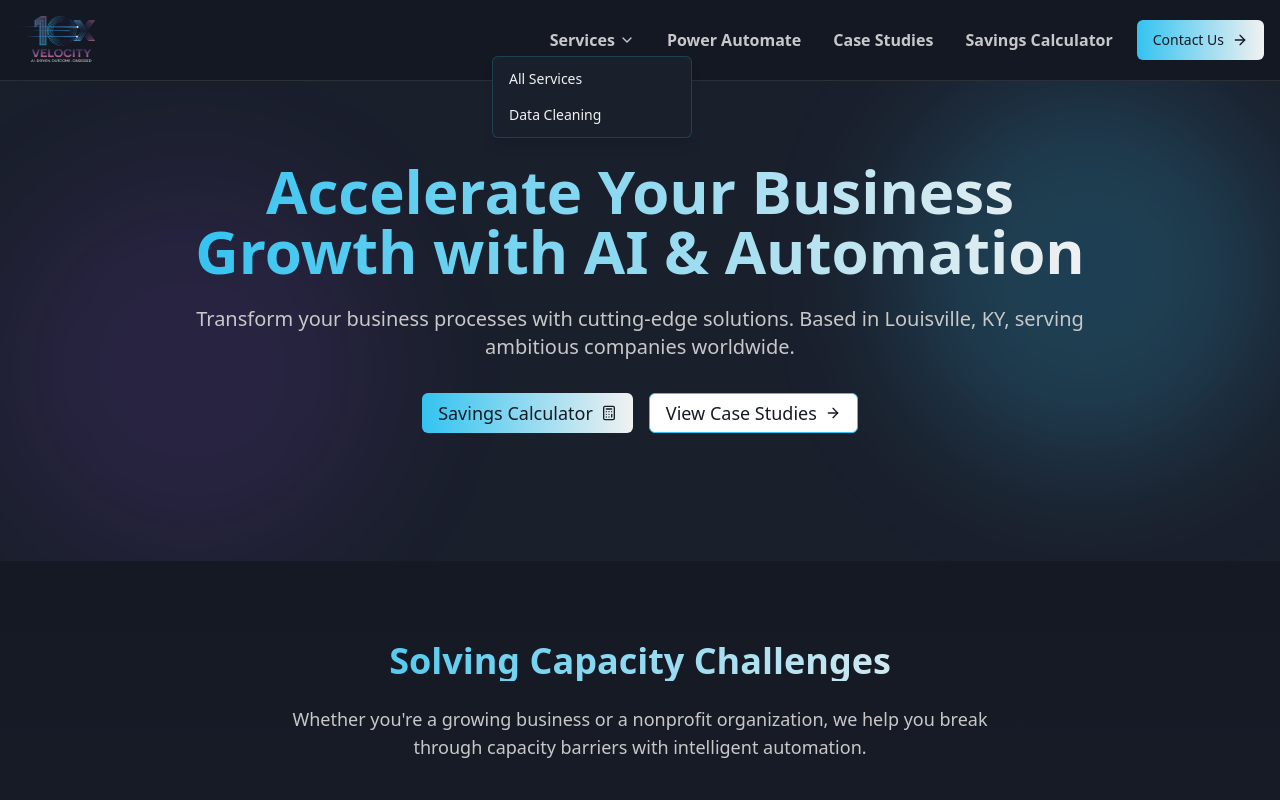
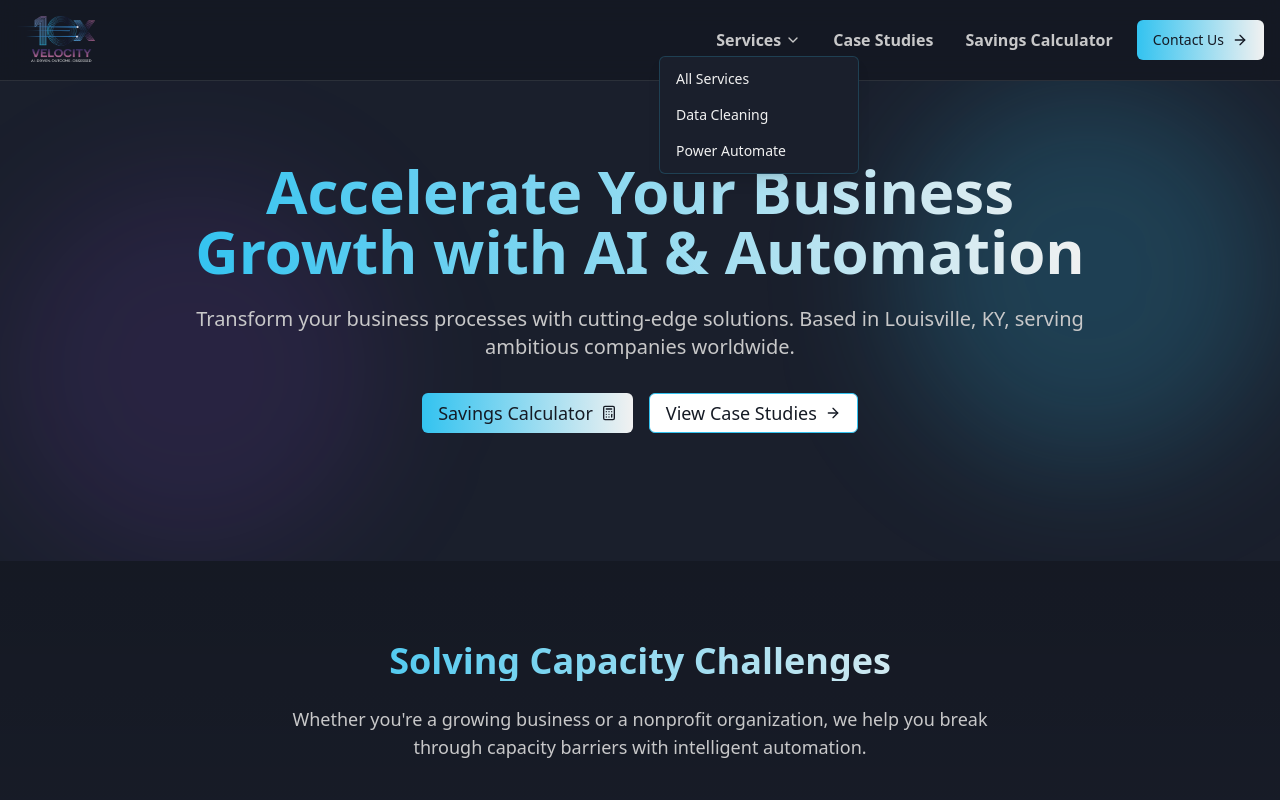
Before and after one commit to JaySmith502/10x-velocity, a React (Vite) app: page / in a window 1280 px wide. Both pictures are taken after a click on the button "Services". Shown: the top 800 px of the page. Built offline with nearby package versions, Linux system fonts and the light colour scheme.

Commit message:
Refactor: Move Power Automate link
Move the "Power Automate" link in the navbar nested under "Services".

```diff
--- a/src/components/landing/Header.tsx
+++ b/src/components/landing/Header.tsx
@@ -52,12 +52,12 @@ const Header = () => {
                   <DropdownMenuItem className="py-2 px-3 cursor-pointer hover:bg-velocity-accent/10 rounded-sm">
                     <Link to="/services/data-cleaning" className="w-full">Data Cleaning</Link>
                   </DropdownMenuItem>
+                  <DropdownMenuItem className="py-2 px-3 cursor-pointer hover:bg-velocity-accent/10 rounded-sm">
+                    <Link to="/power-automate" className="w-full">Power Automate</Link>
+                  </DropdownMenuItem>
                 </DropdownMenuContent>
               </DropdownMenu>
 
-              <Link to="/power-automate" className="text-velocity-muted hover:text-velocity-light transition-colors font-bold">
-                Power Automate
-              </Link>
               <Link to="/case-studies" className="text-velocity-muted hover:text-velocity-light transition-colors font-bold">
                 Case Studies
               </Link>
--- a/src/components/landing/MobileMenu.tsx
+++ b/src/components/landing/MobileMenu.tsx
@@ -88,17 +88,17 @@ const MobileMenu = ({ isOpen, onClose }: MobileMenuProps) => {
                     >
                       Data Cleaning
                     </Link>
+                    <Link
+                      to="/power-automate"
+                      className="block text-velocity-muted hover:text-velocity-light transition-colors py-2"
+                      onClick={onClose}
+                    >
+                      Power Automate
+                    </Link>
                   </div>
                 )}
               </div>
 
-              <Link
-                to="/power-automate"
-                className="text-velocity-muted hover:text-velocity-light transition-colors font-bold py-2"
-                onClick={onClose}
-              >
-                Power Automate
-              </Link>
               <Link
                 to="/case-studies"
                 className="text-velocity-muted hover:text-velocity-light transition-colors font-bold py-2"
```
